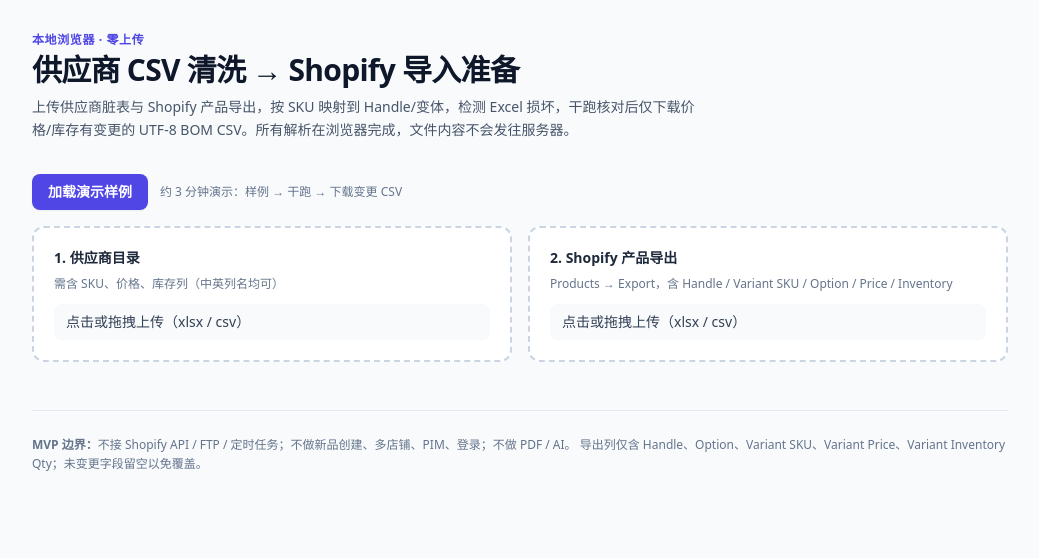
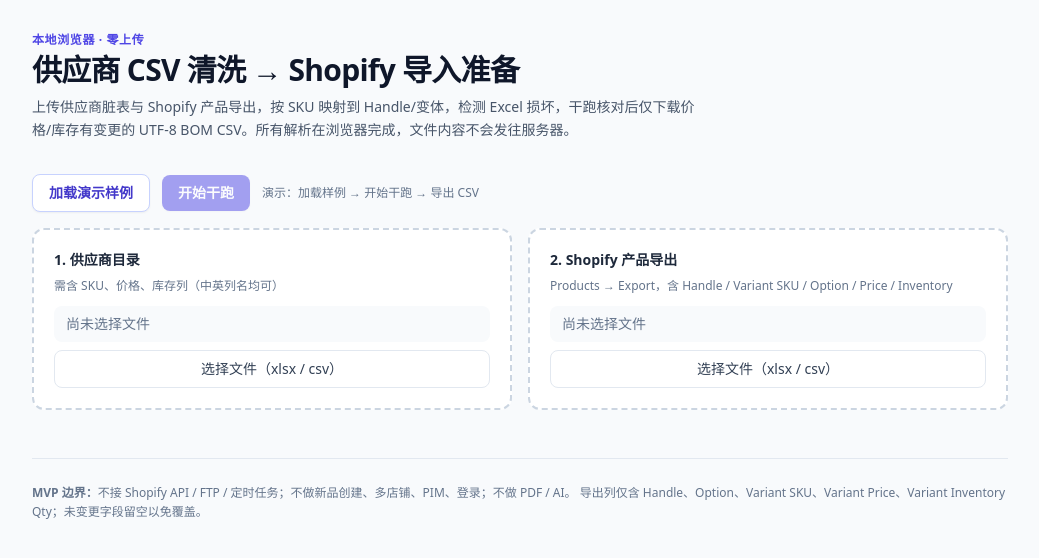
Before and after one commit to Ryan4N72/supplier-csv-clean, a Next.js app: page / in a window 1280 px wide. Shown: the top 558 px of the page, without its empty margins (120-1159 px from the left). Built offline with nearby package versions, Linux system fonts and the light colour scheme.

Commit message:
Fix demo path: split load samples vs dry-run, clear files, export CSV

```diff
--- a/src/app/page.tsx
+++ b/src/app/page.tsx
@@ -17,6 +17,11 @@
   const [error, setError] = useState<string | null>(null);
   const [busy, setBusy] = useState(false);
   const [meta, setMeta] = useState<string | null>(null);
+
+  const clearReport = () => {
+    setReport(null);
+    setMeta(null);
+  };
 
   const runPipeline = useCallback(async (supplier: ParsedSheet, shopify: ParsedSheet) => {
     setBusy(true);
@@ -40,10 +45,10 @@
   const onSupplier = async (file: File) => {
     setBusy(true);
     setError(null);
+    clearReport();
     try {
       const sheet = await parseFile(file);
       setSupplierSheet(sheet);
-      if (shopifySheet) await runPipeline(sheet, shopifySheet);
     } catch (e) {
       setError(e instanceof Error ? e.message : String(e));
     } finally {
@@ -54,10 +59,10 @@
   const onShopify = async (file: File) => {
     setBusy(true);
     setError(null);
+    clearReport();
     try {
       const sheet = await parseFile(file);
       setShopifySheet(sheet);
-      if (supplierSheet) await runPipeline(supplierSheet, sheet);
     } catch (e) {
       setError(e instanceof Error ? e.message : String(e));
     } finally {
@@ -65,22 +70,34 @@
     }
   };
 
+  /** 只加载样例，不自动干跑 */
   const loadSamples = async () => {
     setBusy(true);
     setError(null);
+    clearReport();
     try {
       const [supplier, shopify] = await Promise.all([
         parseSampleUrl("/samples/supplier-catalog.csv", "supplier-catalog.csv"),
-        parseSampleUrl("/samples/shopify-products-export.csv", "shopify-products-export.csv"),
+        parseSampleUrl(
+          "/samples/shopify-products-export.csv",
+          "shopify-products-export.csv"
+        ),
       ]);
       setSupplierSheet(supplier);
       setShopifySheet(shopify);
-      await runPipeline(supplier, shopify);
     } catch (e) {
       setError(e instanceof Error ? e.message : String(e));
     } finally {
       setBusy(false);
     }
+  };
+
+  const startDryRun = async () => {
+    if (!supplierSheet || !shopifySheet) {
+      setError("请先上传两份文件，或点击「加载演示样例」");
+      return;
+    }
+    await runPipeline(supplierSheet, shopifySheet);
   };
 
   const download = () => {
@@ -89,6 +106,8 @@
     const stamp = new Date().toISOString().slice(0, 19).replace(/[:T]/g, "-");
     downloadTextFile(`shopify-price-inventory-update-${stamp}.csv`, csv);
   };
+
+  const bothReady = Boolean(supplierSheet && shopifySheet);
 
   return (
     <main className="mx-auto max-w-5xl px-4 py-8 sm:px-6">
@@ -110,12 +129,20 @@
           type="button"
           onClick={loadSamples}
           disabled={busy}
-          className="rounded-lg bg-indigo-600 px-4 py-2 text-sm font-semibold text-white shadow-sm hover:bg-indigo-500 disabled:opacity-50"
+          className="rounded-lg border border-indigo-200 bg-white px-4 py-2 text-sm font-semibold text-indigo-700 shadow-sm hover:bg-indigo-50 disabled:opacity-50"
         >
           加载演示样例
         </button>
+        <button
+          type="button"
+          onClick={startDryRun}
+          disabled={busy || !bothReady}
+          className="rounded-lg bg-indigo-600 px-4 py-2 text-sm font-semibold text-white shadow-sm hover:bg-indigo-500 disabled:cursor-not-allowed disabled:opacity-50"
+        >
+          开始干跑
+        </button>
         <span className="text-xs text-slate-500">
-          约 3 分钟演示：样例 → 干跑 → 下载变更 CSV
+          演示：加载样例 → 开始干跑 → 导出 CSV
         </span>
       </div>
 
@@ -125,12 +152,20 @@
           hint="需含 SKU、价格、库存列（中英列名均可）"
           fileName={supplierSheet?.fileName ?? null}
           onFile={onSupplier}
+          onClear={() => {
+            setSupplierSheet(null);
+            clearReport();
+          }}
         />
         <FileDrop
           label="2. Shopify 产品导出"
           hint="Products → Export，含 Handle / Variant SKU / Option / Price / Inventory"
           fileName={shopifySheet?.fileName ?? null}
           onFile={onShopify}
+          onClear={() => {
+            setShopifySheet(null);
+            clearReport();
+          }}
         />
       </div>
 
@@ -156,7 +191,7 @@
               disabled={report.changedCount === 0}
               className="rounded-lg bg-emerald-600 px-4 py-2 text-sm font-semibold text-white shadow-sm hover:bg-emerald-500 disabled:cursor-not-allowed disabled:opacity-40"
             >
-              下载变更 CSV（{report.changedCount} 行）
+              导出 CSV（{report.changedCount} 行）
             </button>
           </div>
           <DryRunPanel report={report} />
--- a/src/components/FileDrop.tsx
+++ b/src/components/FileDrop.tsx
@@ -6,6 +6,7 @@
   fileName: string | null;
   accept?: string;
   onFile: (file: File) => void;
+  onClear?: () => void;
 };
 
 export function FileDrop({
@@ -14,18 +15,34 @@
   fileName,
   accept = ".csv,.xlsx,.xls",
   onFile,
+  onClear,
 }: Props) {
   return (
-    <label className="flex cursor-pointer flex-col gap-2 rounded-xl border-2 border-dashed border-slate-300 bg-white p-5 transition hover:border-indigo-400 hover:bg-indigo-50/40">
+    <div className="flex flex-col gap-2 rounded-xl border-2 border-dashed border-slate-300 bg-white p-5 transition hover:border-indigo-400 hover:bg-indigo-50/40">
       <div className="text-sm font-semibold text-slate-800">{label}</div>
       <div className="text-xs text-slate-500">{hint}</div>
-      <div className="mt-1 rounded-lg bg-slate-50 px-3 py-2 text-sm text-slate-700">
+      <div className="mt-1 flex items-center justify-between gap-2 rounded-lg bg-slate-50 px-3 py-2 text-sm text-slate-700">
         {fileName ? (
-          <span className="font-medium text-indigo-700">已选：{fileName}</span>
+          <span className="truncate font-medium text-indigo-700">已选：{fileName}</span>
         ) : (
-          <span>点击或拖拽上传（xlsx / csv）</span>
+          <span className="text-slate-500">尚未选择文件</span>
+        )}
+        {fileName && onClear && (
+          <button
+            type="button"
+            onClick={(e) => {
+              e.preventDefault();
+              e.stopPropagation();
+              onClear();
+            }}
+            className="shrink-0 rounded-md px-2 py-1 text-xs font-medium text-slate-600 hover:bg-slate-200 hover:text-slate-900"
+          >
+            清除
+          </button>
         )}
       </div>
+      <label className="inline-flex cursor-pointer items-center justify-center rounded-lg border border-slate-200 bg-white px-3 py-2 text-sm font-medium text-slate-700 hover:border-indigo-300 hover:text-indigo-700">
+        {fileName ? "重新选择文件" : "选择文件（xlsx / csv）"}
         <input
           type="file"
           accept={accept}
@@ -33,8 +50,10 @@
           onChange={(e) => {
             const f = e.target.files?.[0];
             if (f) onFile(f);
+            e.target.value = "";
           }}
         />
       </label>
+    </div>
   );
 }
```
Lines whose indentation alone changed are shown as unchanged.
